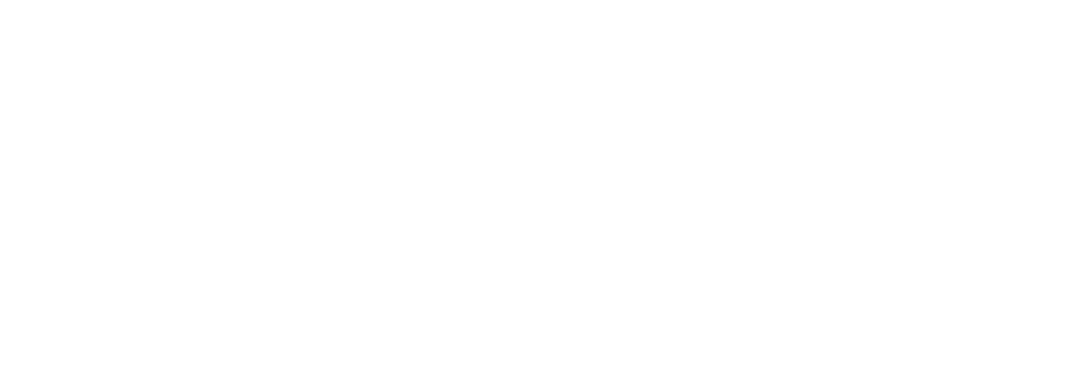
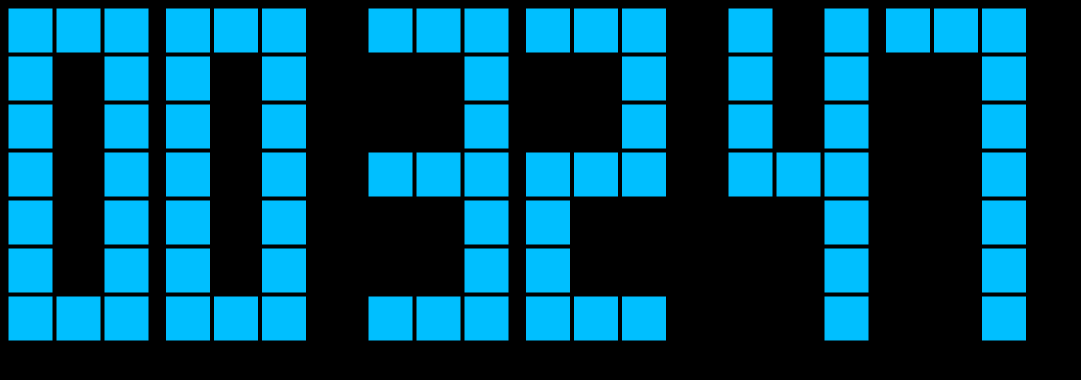
Before and after one commit to pantchayan/D3-learn, a plain HTML site: page Digital Watch/index.html in a window 1280 px wide. Shown: the whole page, without its empty margins (0-1081 px from the left). Drawn offline with nearby package versions, Linux system fonts and the light colour scheme.

Commit message:
Created Digital Watch using D3.js

```diff
--- a/Digital Watch/index.html
+++ b/Digital Watch/index.html
@@ -4,7 +4,8 @@
     <meta charset="UTF-8">
     <meta http-equiv="X-UA-Compatible" content="IE=edge">
     <meta name="viewport" content="width=device-width, initial-scale=1.0">
-    <title>Document</title>
+    <title>Digital Clock</title>
+    <link rel="stylesheet" href="style.css">
 </head>
 <body>
     <div class="canvas"></div>
--- a/Digital Watch/index.js
+++ b/Digital Watch/index.js
@@ -1 +1,222 @@
-console.log("Here");
+const innerHeight = window.innerHeight;
+const innerWidth = window.innerWidth
+const canvas = d3.select(".canvas");
+
+const svg = canvas.append("svg").attr("width", "1040").attr("height", "750");
+
+// const square = svg.append('rect')
+const watchGroup = svg.append("g").attr("width", "innerWidth").attr("height", "innerHeight");
+
+let digits = [
+  [
+    [1, 1, 1],
+    [1, 0, 1],
+    [1, 0, 1],
+    [1, 0, 1],
+    [1, 0, 1],
+    [1, 0, 1],
+    [1, 1, 1],
+  ],
+  [
+    [0, 1, 0],
+    [0, 1, 0],
+    [0, 1, 0],
+    [0, 1, 0],
+    [0, 1, 0],
+    [0, 1, 0],
+    [0, 1, 0],
+  ],
+  [
+    [1, 1, 1],
+    [0, 0, 1],
+    [0, 0, 1],
+    [1, 1, 1],
+    [1, 0, 0],
+    [1, 0, 0],
+    [1, 1, 1],
+  ],
+  [
+    [1, 1, 1],
+    [0, 0, 1],
+    [0, 0, 1],
+    [1, 1, 1],
+    [0, 0, 1],
+    [0, 0, 1],
+    [1, 1, 1],
+  ],
+  [
+    [1, 0, 1],
+    [1, 0, 1],
+    [1, 0, 1],
+    [1, 1, 1],
+    [0, 0, 1],
+    [0, 0, 1],
+    [0, 0, 1],
+  ],
+  [
+    [1, 1, 1],
+    [1, 0, 0],
+    [1, 0, 0],
+    [1, 1, 1],
+    [0, 0, 1],
+    [0, 0, 1],
+    [1, 1, 1],
+  ],
+  [
+    [1, 1, 1],
+    [1, 0, 0],
+    [1, 0, 0],
+    [1, 1, 1],
+    [1, 0, 1],
+    [1, 0, 1],
+    [1, 1, 1],
+  ],
+  [
+    [1, 1, 1],
+    [0, 0, 1],
+    [0, 0, 1],
+    [0, 0, 1],
+    [0, 0, 1],
+    [0, 0, 1],
+    [0, 0, 1],
+  ],
+  [
+    [1, 1, 1],
+    [1, 0, 1],
+    [1, 0, 1],
+    [1, 1, 1],
+    [1, 0, 1],
+    [1, 0, 1],
+    [1, 1, 1],
+  ],
+  [
+    [1, 1, 1],
+    [1, 0, 1],
+    [1, 0, 1],
+    [1, 1, 1],
+    [0, 0, 1],
+    [0, 0, 1],
+    [0, 0, 1],
+  ],
+];
+
+const squareData = {
+  height: 45,
+  width: 45,
+  color: "deepskyblue",
+  margin: 5,
+  x: 0,
+  y: 0,
+};
+
+// generating cells data -> just 1 digit
+let getCellsData = (d) => {
+  const cellsData = [];
+  let countC = 0;
+  let countR = 0;
+  // filling default cells data
+  for (let i = 0; i < 7; i++) {
+    countR = 0;
+    for (let j = 0; j < 3; j++) {
+      let cellData = {};
+      cellData.height = squareData.height;
+      cellData.width = squareData.width;
+
+      if (j == 1 && i != 0 && i != 3 && i != 6) cellData.color = "black";
+      else cellData.color = squareData.color;
+
+      cellData.margin = squareData.margin;
+
+      let margin = squareData.width / 15;
+      cellData.x = j * squareData.width + margin * countR + d;
+      cellData.y = i * squareData.height + margin * countC;
+
+      cellsData.push(cellData);
+      countR++;
+    }
+    countC++;
+  }
+
+  return cellsData;
+};
+
+// generating digits data -> all 6 digits
+const digitsData = [];
+let gap = 0;
+for (let i = 0; i < 6; i++) {
+  if (i == 2) {
+    gap += (squareData.width);
+  } else if (i == 4) {
+    gap += (squareData.width);
+  }
+  let cellsData = getCellsData(i * (squareData.width * 3 + (squareData.width/2)) + gap);
+  digitsData.push(cellsData);
+}
+
+// creating cells - > (virtually created by d3)
+let dCells = [];
+
+// let digits
+for (let i = 0; i < 6; i++) {
+  let digit = digitsData[i];
+  dCells.push(svg.selectAll("rect").data(digit));
+}
+
+// console.log(dCells);
+
+// render function
+let render = () => {
+  for (let i = 0; i < 6; i++) {
+    dCells[i]
+      .enter()
+      .append("rect")
+      .data(digitsData[i])
+      .attr("width", (d) => d.width)
+      .attr("height", (d) => d.height)
+      .attr("fill", (d) => d.color)
+      .attr("stroke", "black")
+      .attr("x", (d) => d.x)
+      .attr("y", (d) => d.y)
+      .attr("margin", (d) => d.margin)
+    //   .transition()
+    //   .attr("transform", "translate(" + x(-1) + ",0)")
+    //   .duration(300);
+  }
+};
+
+let updateCells = (cellsData, d) => {
+  for (let i = 0; i < cellsData.length; i++) {
+    let r = Math.floor(i / 3);
+    let c = i % 3;
+    // console.log(r, c);
+    if (digits[d][r][c] == 0) {
+      cellsData[i].color = "black";
+    }
+    if (digits[d][r][c] == 1) {
+      cellsData[i].color = "deepskyblue";
+    }
+  }
+};
+
+// updating cells according to hour minute and second
+let updateDigits = (h, m, s) => {
+  updateCells(digitsData[0], Math.floor(h / 10));
+  updateCells(digitsData[1], Math.floor(h % 10));
+  updateCells(digitsData[2], Math.floor(m / 10));
+  updateCells(digitsData[3], Math.floor(m % 10));
+  updateCells(digitsData[4], Math.floor(s / 10));
+  updateCells(digitsData[5], s % 10);
+  render();
+};
+
+setInterval(function () {
+  var now = new Date();
+  var h = now.getHours();
+  var m = now.getMinutes();
+  var s = now.getSeconds();
+  updateDigits(h % 12, m, s);
+}, 1000);
+
+// console.log(dCells);
+
+render();
--- /dev/null
+++ b/Digital Watch/style.css
@@ -0,0 +1,13 @@
+body{
+    background: #000;
+}
+/*
+.canvas{
+    box-shadow: 0 0 15px dodgerblue;
+}
+
+svg{
+    display: flex;
+    align-items: center;
+    justify-content: center;
+} */
```
Also changed, not shown: Digital Watch/matrix.js (added).
